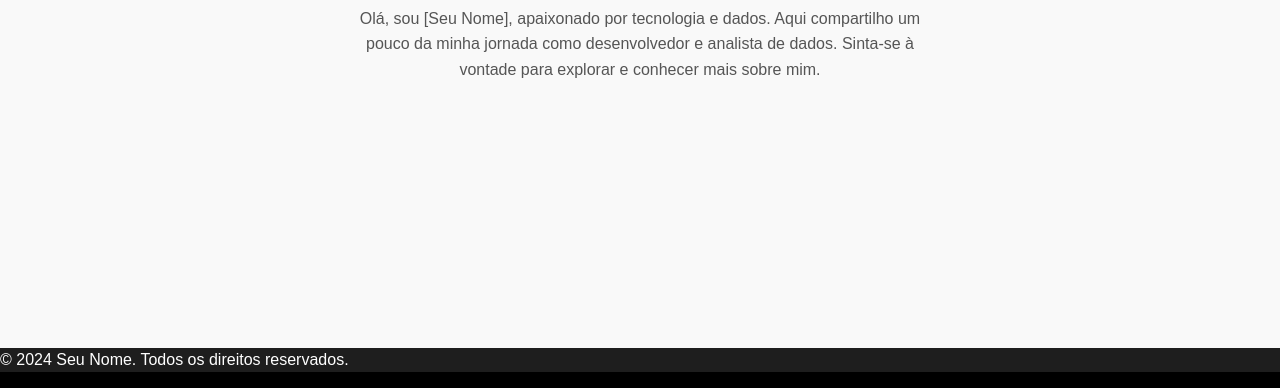
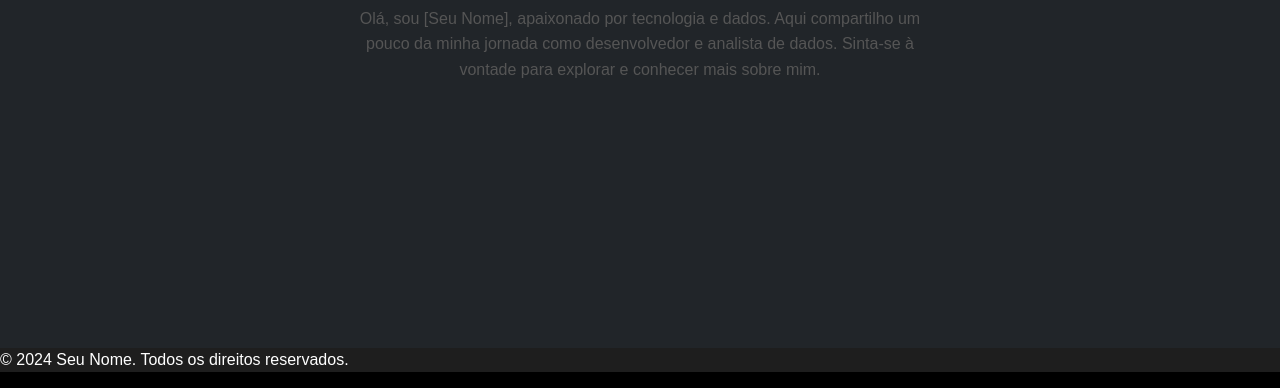
Before and after one commit to DeveloperScalambrine/DeveloperScalambrine.github.io, a plain HTML site: page index.html in a window 1280 px wide. Shown: the part 452-840 px from the top of the page. Drawn offline with nearby package versions, Linux system fonts and the light colour scheme.

Commit message:
Update styles.css

```diff
--- a/styles.css
+++ b/styles.css
@@ -175,3 +175,7 @@ a {
 #fullscreen-menu a:hover {
     color: #f39c12;
 }
+
+#home {
+    background-color: #212529;
+}
```
